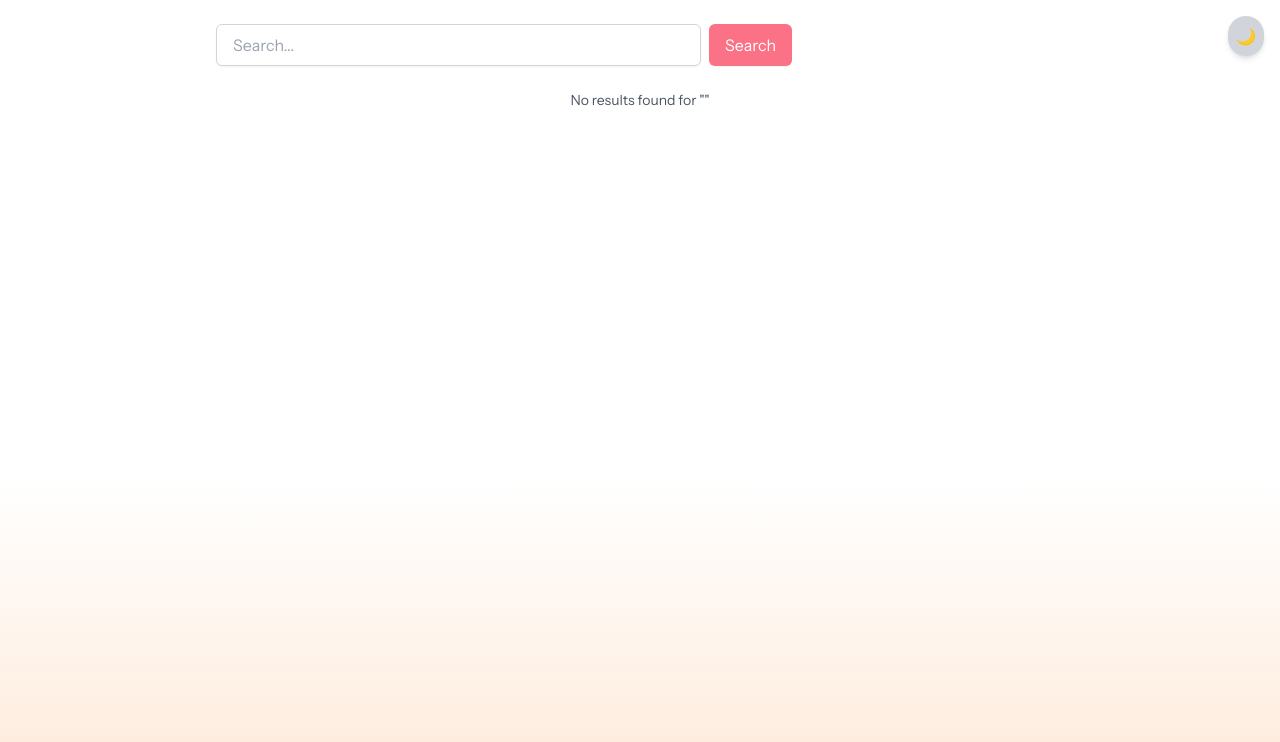
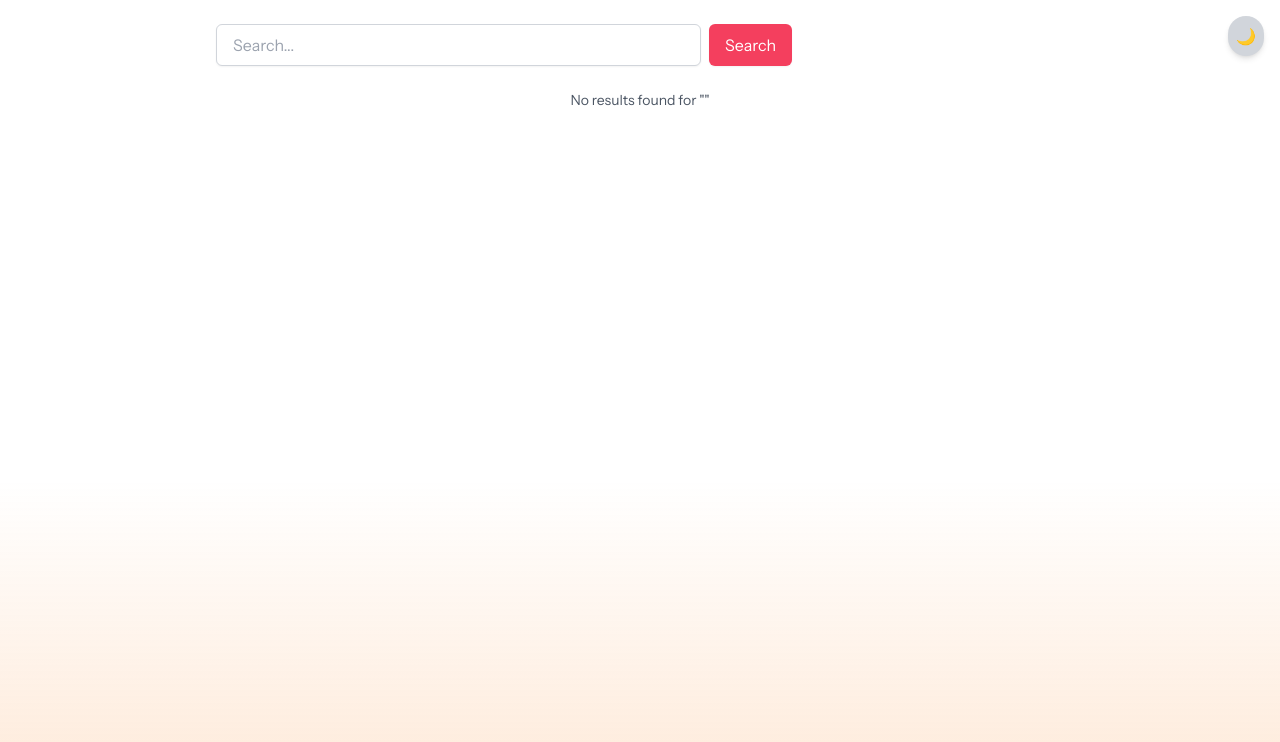
Before and after one commit to ethnvo/Auther, a Next.js app in the folder authher-frontend/: page /results in a window 1280 px wide. Shown: the top 742 px of the page. Built offline with nearby package versions, Linux system fonts and the light colour scheme.

Commit message:
now hides hold queries when searching for new

```diff
--- a/authher-frontend/src/app/results/page.tsx
+++ b/authher-frontend/src/app/results/page.tsx
@@ -20,6 +20,7 @@ export default function ResultsPage() {
     if (!query) return;
 
     setLoading(true);
+    setPapers([]); // 👈 clear old results
 
     fetchPapers(query)
       .then((data) => {
--- a/authher-frontend/src/components/SearchBar.tsx
+++ b/authher-frontend/src/components/SearchBar.tsx
@@ -42,7 +42,7 @@ const SearchBar: React.FC<SearchBarProps> = ({
       <button
         onClick={handleSubmit}
         // EDIT: Adjust button styling here
-        className="px-4 py-2 rounded-md bg-rose-400 text-white transition-all duration-300 hover:bg-rose-600 dark:bg-purple-600 dark:hover:bg-purple-500 focus:outline-none focus:ring-2 focus:ring-orange-500 dark:focus:ring-purple-500 shadow-sm"
+        className="px-4 py-2 rounded-md bg-rose-500 text-white transition-all duration-300 hover:bg-rose-600 dark:bg-purple-600 dark:hover:bg-purple-500 focus:outline-none focus:ring-2 focus:ring-orange-500 dark:focus:ring-purple-500 shadow-sm"
       >
         Search
       </button>
```
Also changed, not shown: 1 other file (tests, documents, lock files or other folders).
